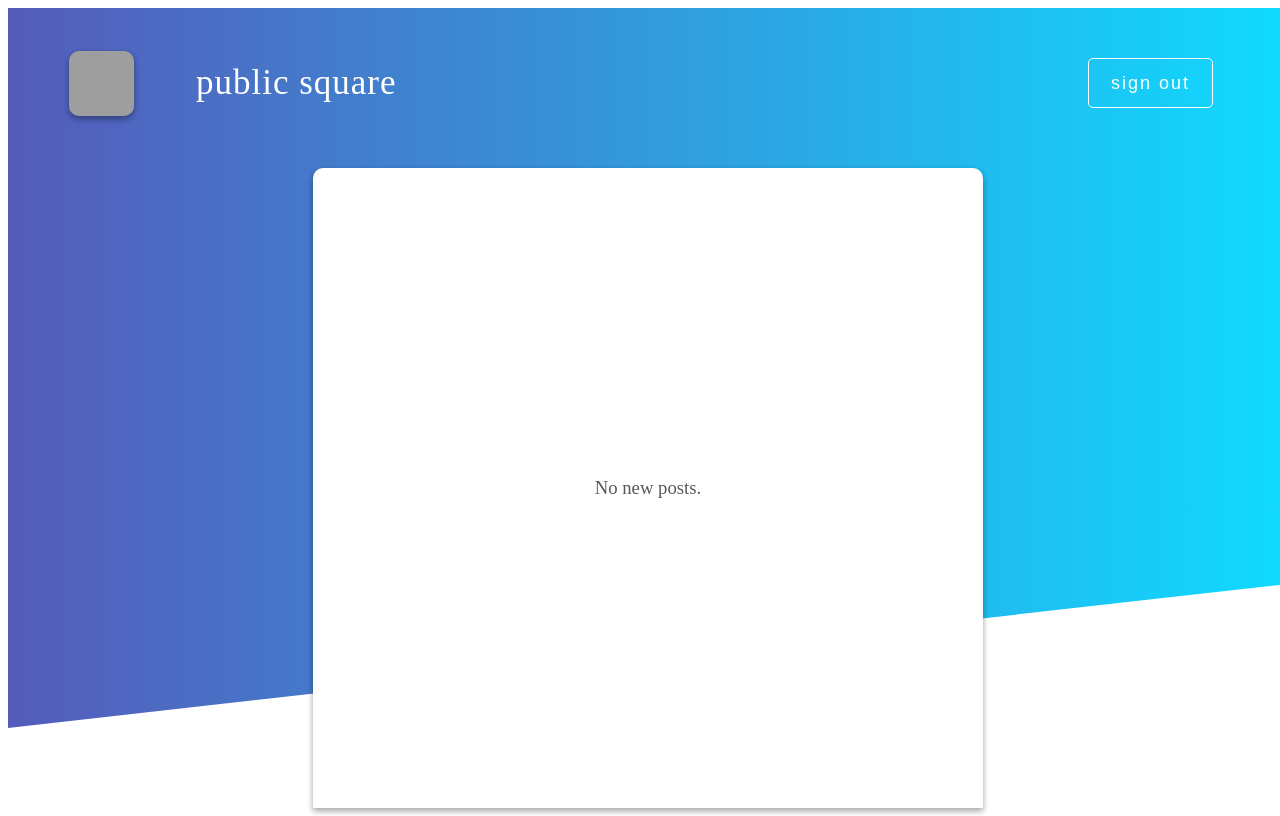
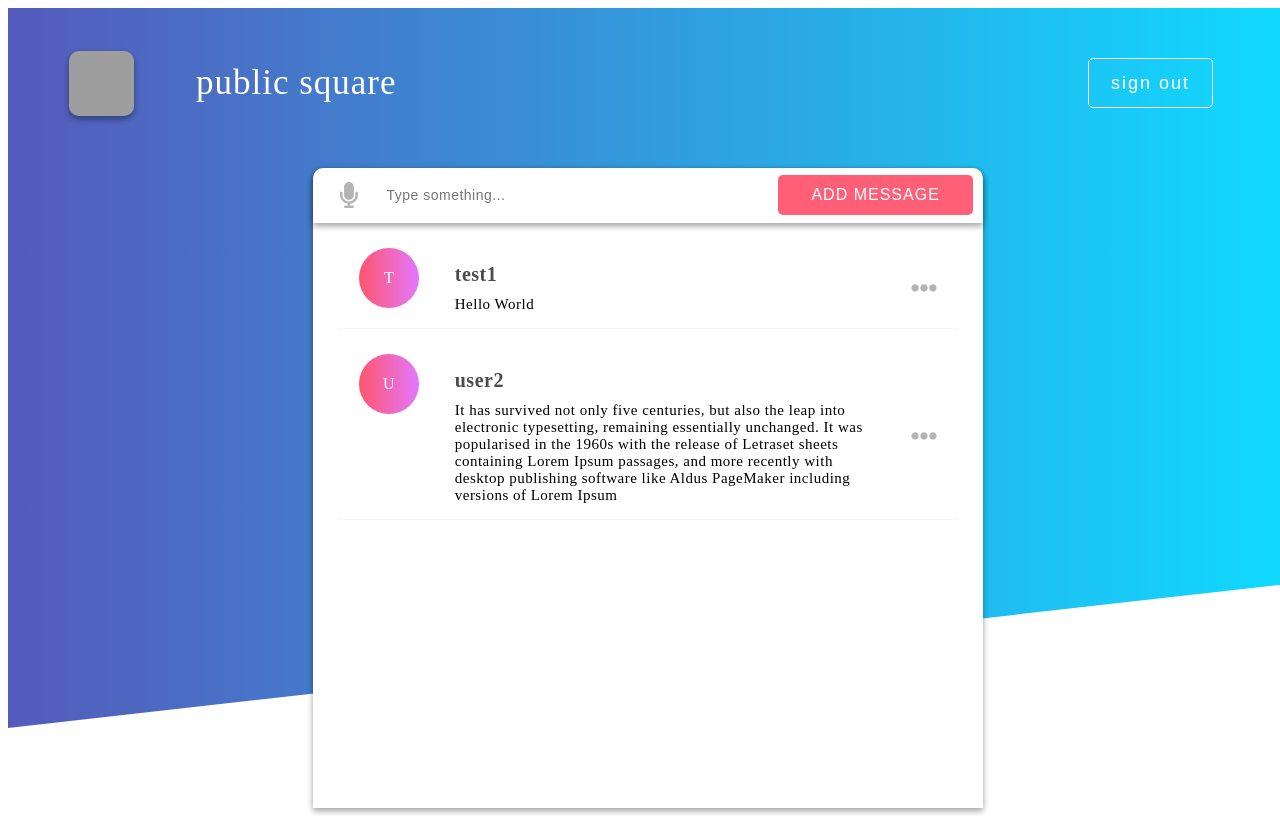
Before and after one commit to mattdevio/OrbitialLabs, a React app: page /chat in a window 1280 px wide. Built offline with nearby package versions, Linux system fonts and the light colour scheme; no server answers; grey boxes are pictures that could not be loaded; the HTML template or start-up script is replaced by a standard one.

Commit message:
New Message Box and List of Messages

```diff
--- /dev/null
+++ b/src/components/MessageList.jsx
@@ -0,0 +1,185 @@
+/*----------  Vendor Imports  ----------*/
+import React, { Component } from 'react';
+import styled from 'styled-components';
+import { FontAwesomeIcon } from '@fortawesome/react-fontawesome';
+import PropTypes from 'prop-types';
+
+/*=========================================
+=           Message List Component         =
+=========================================*/
+
+class NewMessage extends Component {
+
+  constructor(props) {
+
+    super(props);
+    this.state = {
+      messages: [
+        {
+          id: 0,
+          username: 'test1',
+          message: 'Hello World',
+        },
+        {
+          id: 1,
+          username: 'user2',
+          message: 'It has survived not only five centuries, but also the leap into electronic typesetting, remaining essentially unchanged. It was popularised in the 1960s with the release of Letraset sheets containing Lorem Ipsum passages, and more recently with desktop publishing software like Aldus PageMaker including versions of Lorem Ipsum',
+        },
+      ],
+    };
+  }
+
+  render() {
+
+    const { messages } = this.state;
+    const list = messages.map(x => <Message key={x.id} data={x}></Message>);
+
+    return (
+      <MessageListContainer>
+        { this.state.messages.length > 0 ?
+          <MessageList>{list}</MessageList> :
+          <DescriptionHeader />
+        }
+      </MessageListContainer>
+    );
+  }
+}
+
+export default NewMessage;
+
+/*=====  End of Message List Component  ======*/
+
+const MessageListContainer = styled.section`
+  height: 100%;
+  overflow: scroll;
+  width: 100%;
+`;
+
+const MessageList = styled.ul`
+  padding: 0;
+`;
+
+const DescriptionHeader = styled.h3.attrs({
+  children: 'No new posts.',
+})`
+  color: #585858;
+  font-weight: 300;
+  letterSpacing: 1px;
+  text-align: center;
+  margin-top: 100px;
+`;
+
+
+
+/*============================================
+=            Message Component               =
+============================================*/
+
+class Message extends Component {
+
+  constructor(props) {
+
+    super(props);
+    this.handleEdit = this.handleEdit.bind(this);
+  }
+
+  handleEdit() {
+
+    console.log('edit message');
+  }
+
+  render() {
+
+    const {
+      data: {
+        message,
+        username,
+      },
+    } = this.props;
+
+    return (
+      <MessageContainer>
+        <MessageSender>
+          <SenderAvatar>{username[0].toUpperCase()}</SenderAvatar>
+        </MessageSender>
+        <MessageBody>
+          <MessageUsername>{username}</MessageUsername>
+          <MessageContent>{message}</MessageContent>
+        </MessageBody>
+        <MessageActions>
+          <StyledFontAwesomeIcon icon='ellipsis-h' onClick={this.handleEdit} />
+        </MessageActions>
+      </MessageContainer>
+    );
+  }
+}
+
+Message.propTypes = {
+  data: PropTypes.object.isRequired,
+  message: PropTypes.string,
+  username: PropTypes.string,
+};
+
+/*=====  End of ThreeIconGroup Component  ======*/
+
+const MessageContainer = styled.li`
+  border-bottom: 1px solid #f4f4f4;
+  display: flex;
+  height: 100%;
+  justify-content: space-evenly;
+  list-style: none;
+  margin: 25px;
+`;
+
+const MessageSender = styled.section`
+  align-items: center;
+  display: flex;
+  height: 100%;
+  justify-content: center;
+  width: 150px;
+`;
+
+const SenderAvatar = styled.section`
+  align-items: center;
+  background: linear-gradient(90deg, rgba(255,85,108,1) 0%, rgba(226,120,255,1) 100%);
+  border-radius: 50%;
+  color: #fff;
+  display: flex;
+  height: 60px;
+  justify-content: center;
+  width: 60px;
+`;
+
+const MessageBody = styled.section`
+  display: flex;
+  flex-direction: column;
+  height: 100%;
+  padding: 15px;
+  width: 100%;
+`;
+
+const MessageUsername = styled.section`
+  color: #4c4c4c;
+  font-size: 20px;
+  font-weight: 600;
+  letter-spacing: 0.5px;
+`;
+
+const MessageContent = styled.section`
+  font-size: 15px;
+  height: 100%;
+  letter-spacing: 0.5px;
+  padding-top: 10px;
+`;
+
+const MessageActions = styled.section`
+  align-items: center;
+  display: flex;
+  justify-content: center;
+  width: 100px;
+`;
+
+const StyledFontAwesomeIcon = styled(FontAwesomeIcon)`
+  color: #b4b4b4;
+  font-size: 26px;
+`;
--- /dev/null
+++ b/src/components/NewMessage.jsx
@@ -0,0 +1,99 @@
+/*----------  Vendor Imports  ----------*/
+import React, { Component } from 'react';
+import styled from 'styled-components';
+import { FontAwesomeIcon } from '@fortawesome/react-fontawesome';
+
+
+/*=========================================
+=           New Message Component         =
+=========================================*/
+
+class NewMessage extends Component {
+
+  constructor(props) {
+
+    super(props);
+    this.state = { message: '' };
+
+    this.handleSubmit = this.handleSubmit.bind(this);
+    this.handleMicrophone = this.handleMicrophone.bind(this);
+    this.handleMessage = this.handleMessage.bind(this);
+  }
+
+  handleSubmit(event) {
+
+    event.preventDefault();
+  }
+
+  handleMicrophone() {
+    console.log('open microphone');
+  }
+
+  handleMessage(event) {
+    this.setState({ message: event.target.value });
+  }
+
+  render() {
+    return (
+      <NewMessageContainer>
+        <SpeechToTextContainer>
+          <StyledFontAwesomeIcon icon='microphone' onClick={this.handleMicrophone} />
+        </SpeechToTextContainer>
+        <NewMessageForm onSubmit={this.handleSubmit}>
+          <MessageInput type='text' placeholder='Type something...' value={this.state.message} onChange={this.handleMessage} />
+          <MessageSubmit type='submit' value='ADD MESSAGE' />
+        </NewMessageForm>
+      </NewMessageContainer>
+    );
+  }
+}
+
+export default NewMessage;
+
+/*=====  End of New Message Component  ======*/
+
+const NewMessageContainer = styled.article`
+  border-radius: 10px 10px 0 0;
+  box-shadow: 0 3px 6px rgba(0,0,0,0.16), 0 3px 6px rgba(0,0,0,0.23);
+  display: flex;
+  height: 60px;
+`;
+
+const SpeechToTextContainer = styled.section`
+  align-items: center;
+  display: flex;
+  justify-content: center;
+  width: 80px;
+`;
+
+const StyledFontAwesomeIcon = styled(FontAwesomeIcon)`
+  color: #b4b4b4;
+  font-size: 26px;
+`;
+
+const NewMessageForm = styled.form`
+  display: flex;
+  justify-content: space-evenly;
+  width: 100%;
+`;
+
+const MessageInput = styled.input`
+  border: 0;
+  color: #8e8e8e;
+  font-size: 14px;
+  letter-spacing: 0.5px;
+  width: 100%;
+`;
+
+const MessageSubmit = styled.input`
+  align-self: center;
+  background: #FF6077;
+  border: 0;
+  border-radius: 5px;
+  color: #fff;
+  font-size: 16px;
+  height: 40px;
+  letter-spacing: 1px;
+  margin: 0 10px;
+  width: 300px;
+`;
--- a/src/index.jsx
+++ b/src/index.jsx
@@ -4,7 +4,7 @@ import { render } from 'react-dom';
 import { Router, Route, Switch } from 'react-router-dom';
 import { Redirect } from 'react-router';
 import { library } from '@fortawesome/fontawesome-svg-core';
-import { faCheckCircle, faLock, faSignal } from '@fortawesome/free-solid-svg-icons';
+import { faCheckCircle, faLock, faSignal, faMicrophone, faEllipsisH } from '@fortawesome/free-solid-svg-icons';
 import axios from 'axios';
 import io from 'socket.io-client';
 
@@ -16,7 +16,7 @@ import Authenticate from './screens/Authenticate';
 import Register from './screens/Register';
 
 /*----------  Setup  ----------*/
-library.add(faCheckCircle, faLock, faSignal);
+library.add(faCheckCircle, faLock, faSignal, faMicrophone, faEllipsisH);
 
 // Mount React on the HTML '#root' Node
 render(
--- a/src/screens/Chat.jsx
+++ b/src/screens/Chat.jsx
@@ -4,6 +4,8 @@ import styled from 'styled-components';
 
 /*----------  Custom Imports  ----------*/
 import Header from '../components/Header';
+import NewMessage from '../components/NewMessage';
+import MessageList from '../components/MessageList';
 
 /*=========================================
 =            Chat Component            =
@@ -15,7 +17,8 @@ const Chat = () => (
     <BackgroundGradient />
     <CenterStack>
       <DescriptionContainer>
-        <DescriptionHeader />
+        <NewMessage />
+        <MessageList />
       </DescriptionContainer>
     </CenterStack>
   </LandingMainContainer>
@@ -56,15 +59,6 @@ const DescriptionContainer = styled.article`
   display: flex;
   flex-direction: column;
   height: 80%;
-  justify-content: space-evenly;
+  justify-content: space-between;
   width: 670px;
 `;
-
-const DescriptionHeader = styled.h3.attrs({
-  children: 'No new posts.',
-})`
-  color: #585858;
-  font-weight: 300;
-  letterSpacing: 1px;
-  text-align: center;
-`;
```
